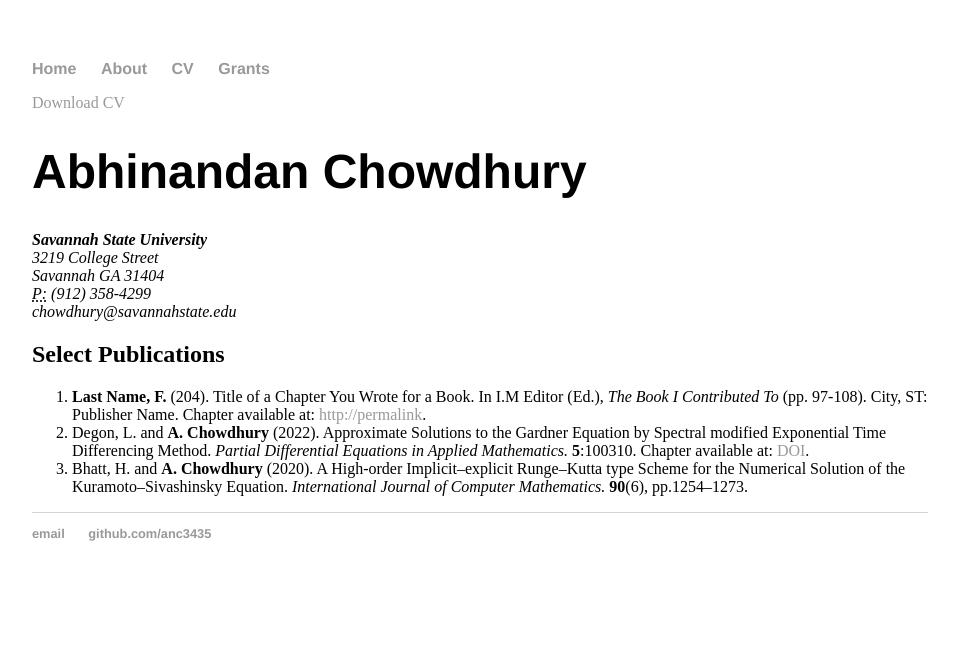
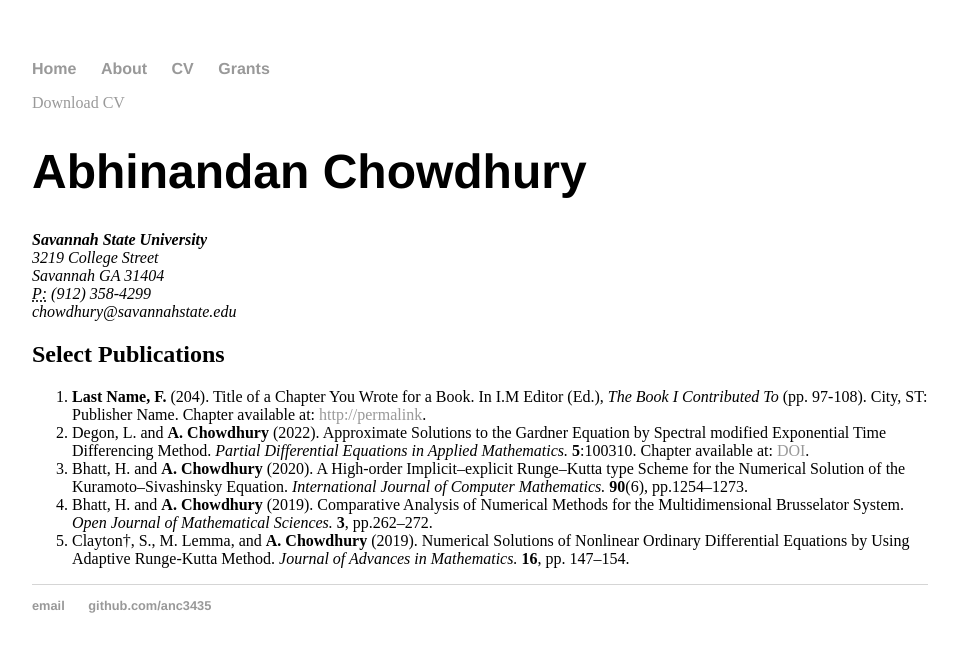
Before and after one commit to anc3435/anc3435.github.io, a Jekyll site: the page built from cv/index.html, in a window 1280 px wide. Shown: the top 652 px of the page, without its empty margins (160-1115 px from the left). Built offline with Jekyll 4.4.1, drawn with Linux system fonts in a browser that asks for light colours.

Commit message:
Update index.html

```diff
--- a/cv/index.html
+++ b/cv/index.html
@@ -27,6 +27,8 @@
 					<li><strong>Last Name, F.</strong> (204). Title of a Chapter You Wrote for a Book. In I.M Editor (Ed.), <em>The Book I Contributed To</em> (pp. 97-108). City, ST: Publisher Name. Chapter available at: <a href="#">http://permalink</a>.</li>
                                         <li> Degon, L. and <strong>A. Chowdhury</strong> (2022). Approximate Solutions to the Gardner Equation by Spectral modified Exponential Time Differencing Method. <em> Partial Differential Equations in Applied Mathematics.</em> <strong>5</strong>:100310. Chapter available at: <a href="https://doi.org/10.1016/j.padiff.2022.100310">DOI</a>. </li>
 					<li> Bhatt, H. and <strong> A. Chowdhury </strong> (2020). A High-order Implicit–explicit Runge–Kutta type Scheme for the Numerical Solution of the Kuramoto–Sivashinsky Equation. <em> International Journal of Computer Mathematics. </em> <strong>90</strong>(6), pp.1254–1273.            </li>
-					</ol>
+					<li> Bhatt, H. and <strong>  A. Chowdhury </strong> (2019). Comparative Analysis of Numerical Methods for the Multidimensional Brusselator System. <em> Open Journal of Mathematical Sciences. </em> <strong>3</strong>, pp.262–272. </li>
+					<li> Clayton†, S., M. Lemma, and <strong> A. Chowdhury </strong> (2019). Numerical Solutions of Nonlinear Ordinary Differential Equations by Using Adaptive Runge-Kutta Method. <em> Journal of Advances in Mathematics. </em> <strong>16</strong>, pp. 147–154. </li>
+					 </ol>
 
 	</div>
```
